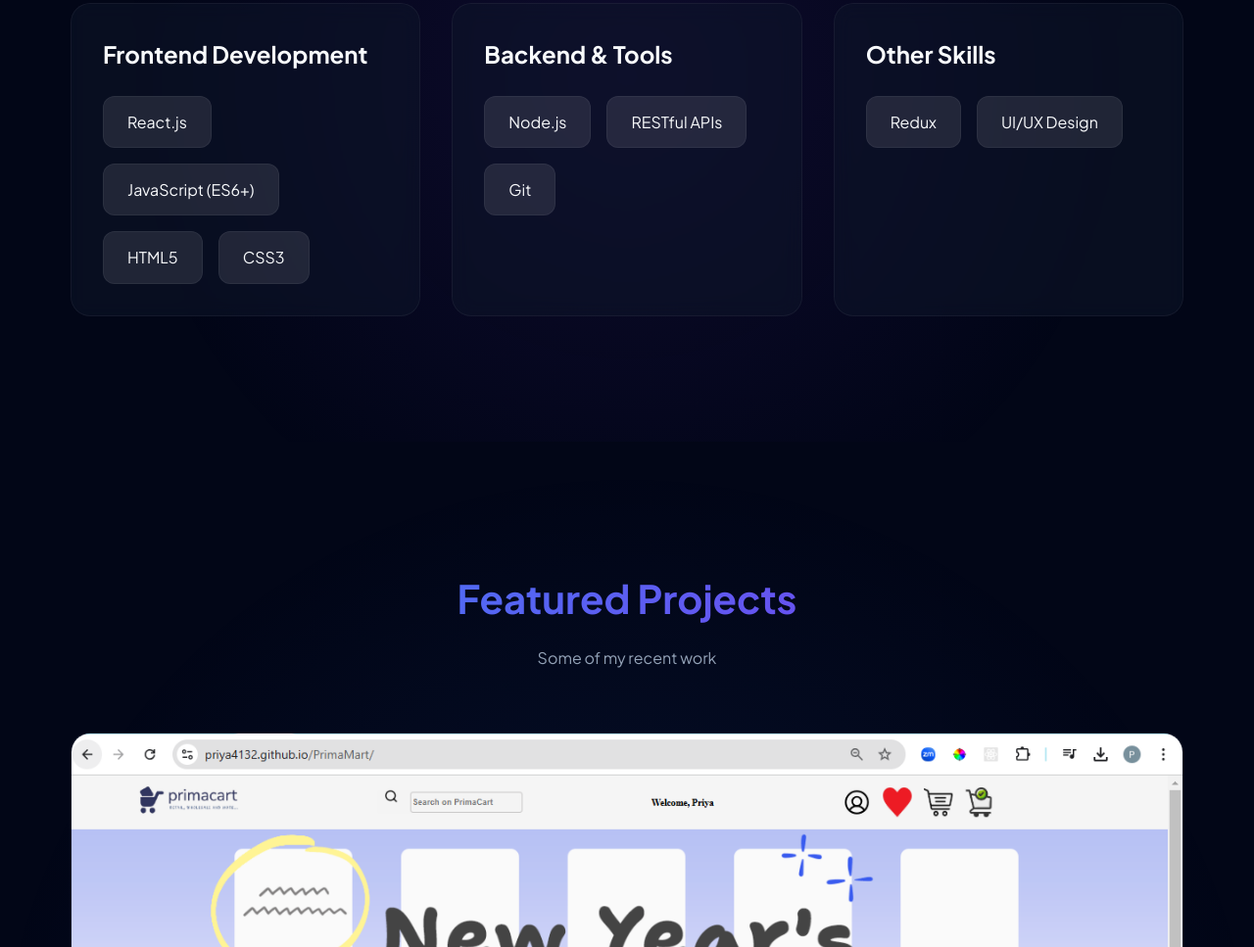
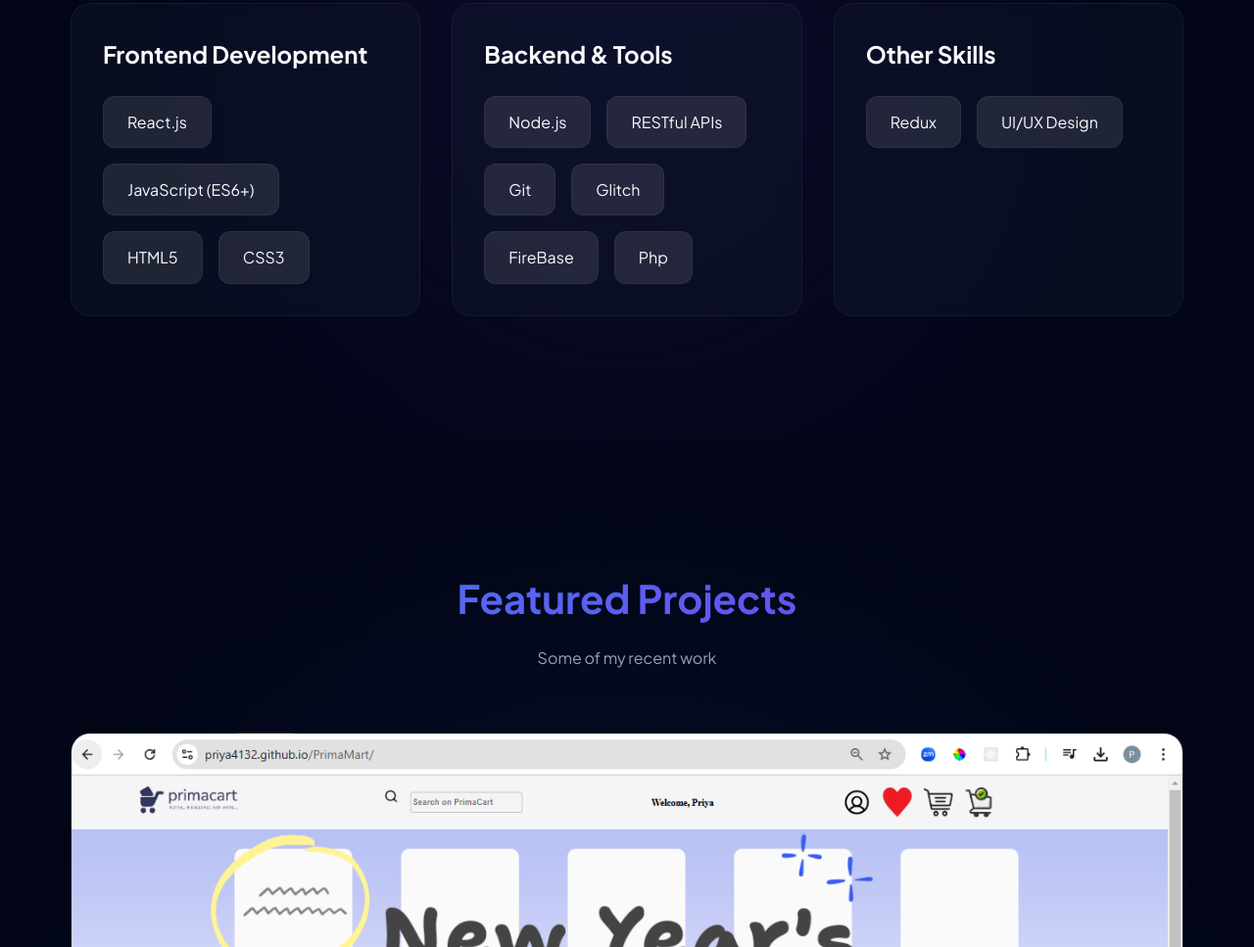
Before and after one commit to Priya4132/Portfolio, a plain HTML site: page index.html in a window 1280 px wide. Shown: the part 1807-2774 px from the top of the page at 98% size. Drawn offline with Linux system fonts and the light colour scheme.

Commit message:
skills added

```diff
--- a/index.html
+++ b/index.html
@@ -682,6 +682,9 @@
                         <span class="skill-item">Node.js</span>
                         <span class="skill-item">RESTful APIs</span>
                         <span class="skill-item">Git</span>
+                        <span class="skill-item">Glitch</span>
+                        <span class="skill-item">FireBase</span>
+                        <span class="skill-item">Php</span>
                     </div>
                 </div>
 
```
